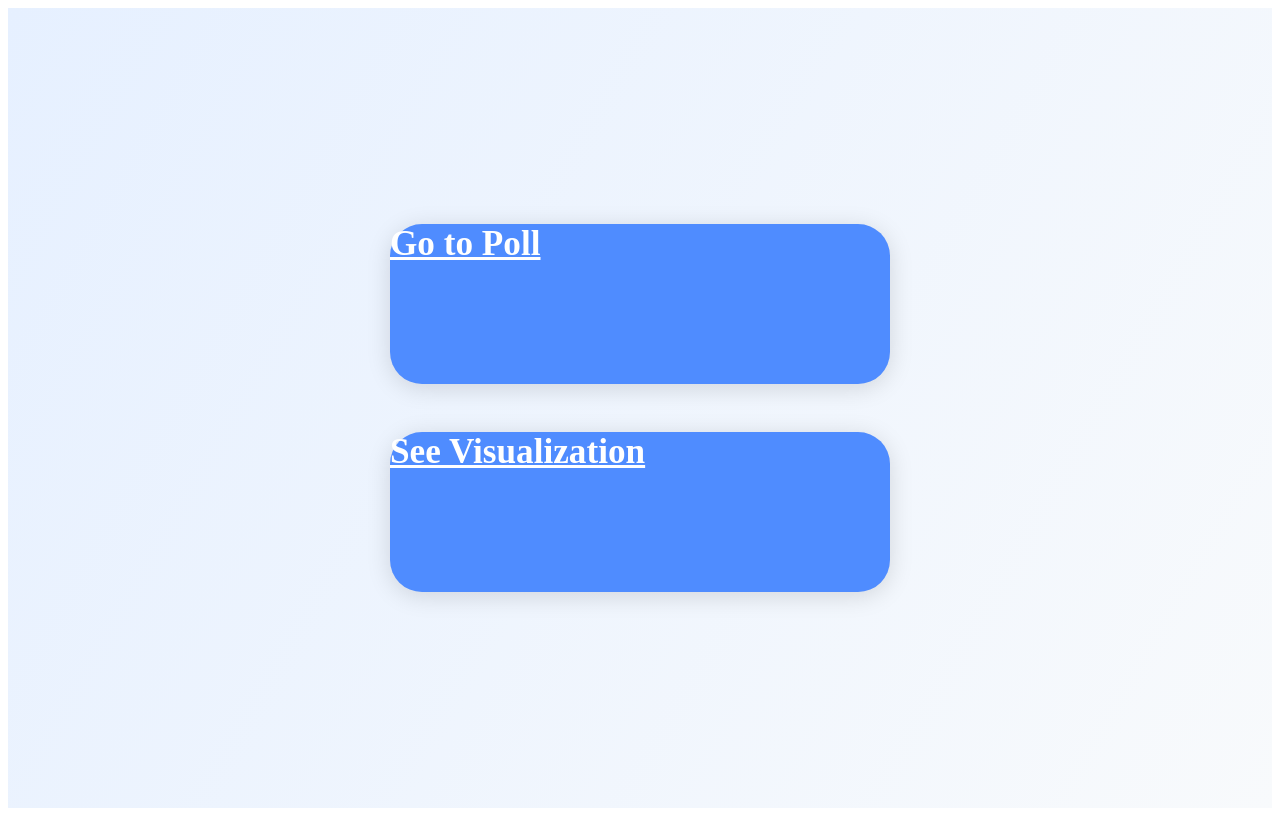
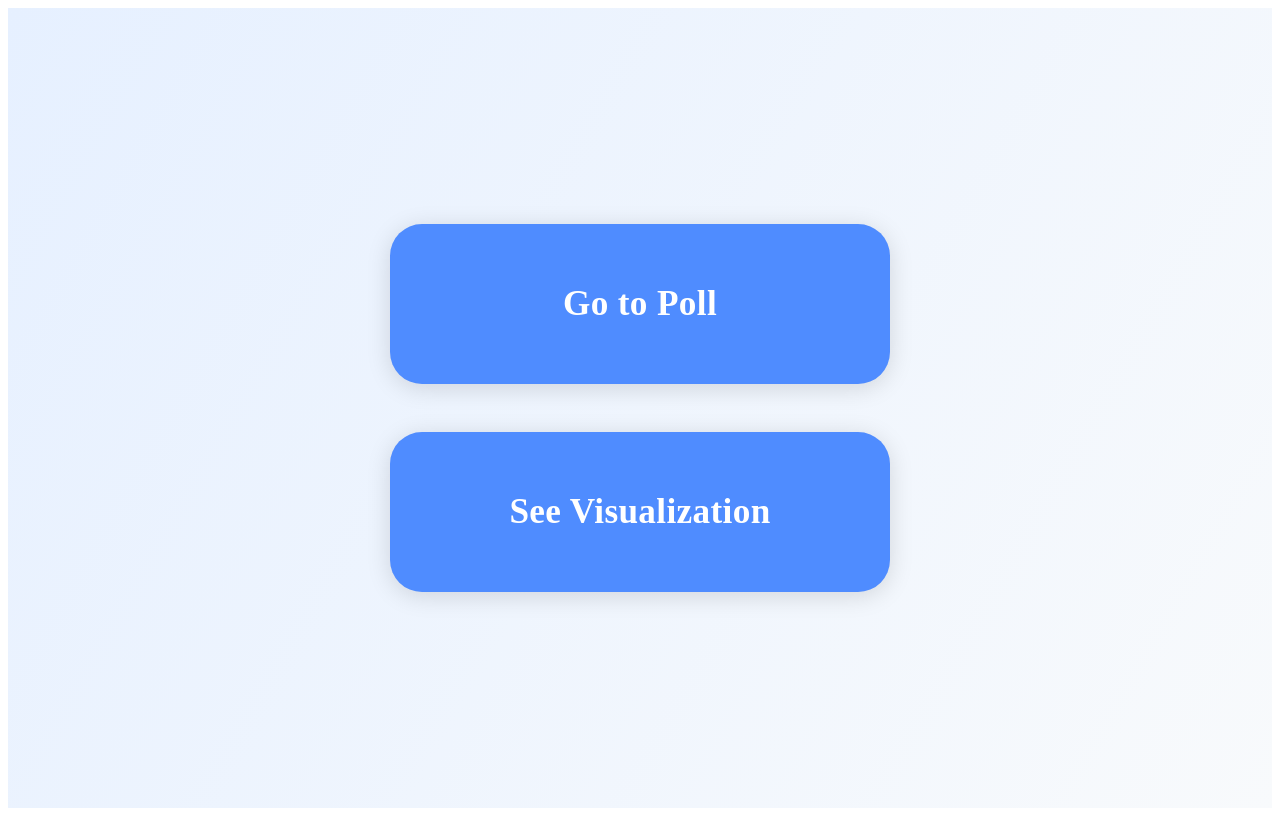
Before and after one commit to Jan-To/svelte-playground, a SvelteKit app: page / in a window 1280 px wide. Built offline with nearby package versions, Linux system fonts and the light colour scheme.

Commit message:
fix buttons and paths

```diff
--- a/src/lib/LocSelect.svelte
+++ b/src/lib/LocSelect.svelte
@@ -1,6 +1,7 @@
 <script>
   import { createEventDispatcher } from "svelte";
   import { onMount } from "svelte";
+  import { base } from "$app/paths";
 
   let query = "";
   let geonames = [];
@@ -11,7 +12,7 @@
   // Column indices from the readme:
   // 0: geonameid, 1: name, 4: latitude, 5: longitude
   onMount(async () => {
-    const res = await fetch("/DE.txt");
+    const res = await fetch(base + "/DE.txt");
     const text = await res.text();
     geonames = text
       .split("\n")
--- a/src/routes/+page.svelte
+++ b/src/routes/+page.svelte
@@ -19,6 +19,9 @@
   }
 
   .main-btn {
+    display: flex;
+    justify-content: center;
+    align-items: center;
     width: 80vw;
     max-width: 500px;
     height: 20vh;
@@ -31,9 +34,13 @@
     color: #fff;
     box-shadow: 0 4px 24px #0002;
     cursor: pointer;
+    text-decoration: none;
     transition:
       background 0.2s,
-      transform 0.1s;
+      transform 0.1s,
+      box-shadow 0.2s;
+    text-align: center;
+    letter-spacing: 0.01em;
   }
 
   .main-btn:hover,
@@ -41,5 +48,6 @@
     background: #2a5db0;
     transform: scale(1.03);
     outline: none;
+    box-shadow: 0 8px 32px #4f8cff33;
   }
 </style>
```
Also changed, not shown: src/lib/Map.svelte (+4 -3 lines).
